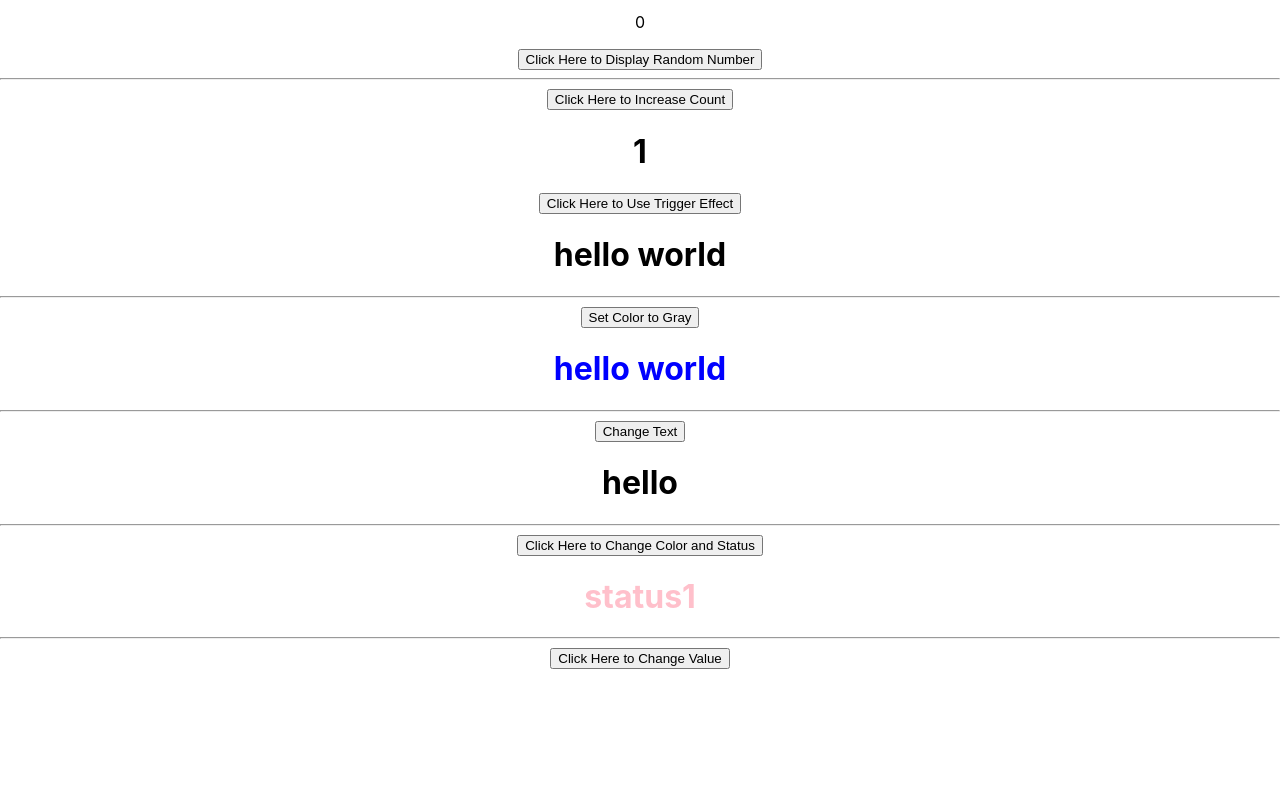
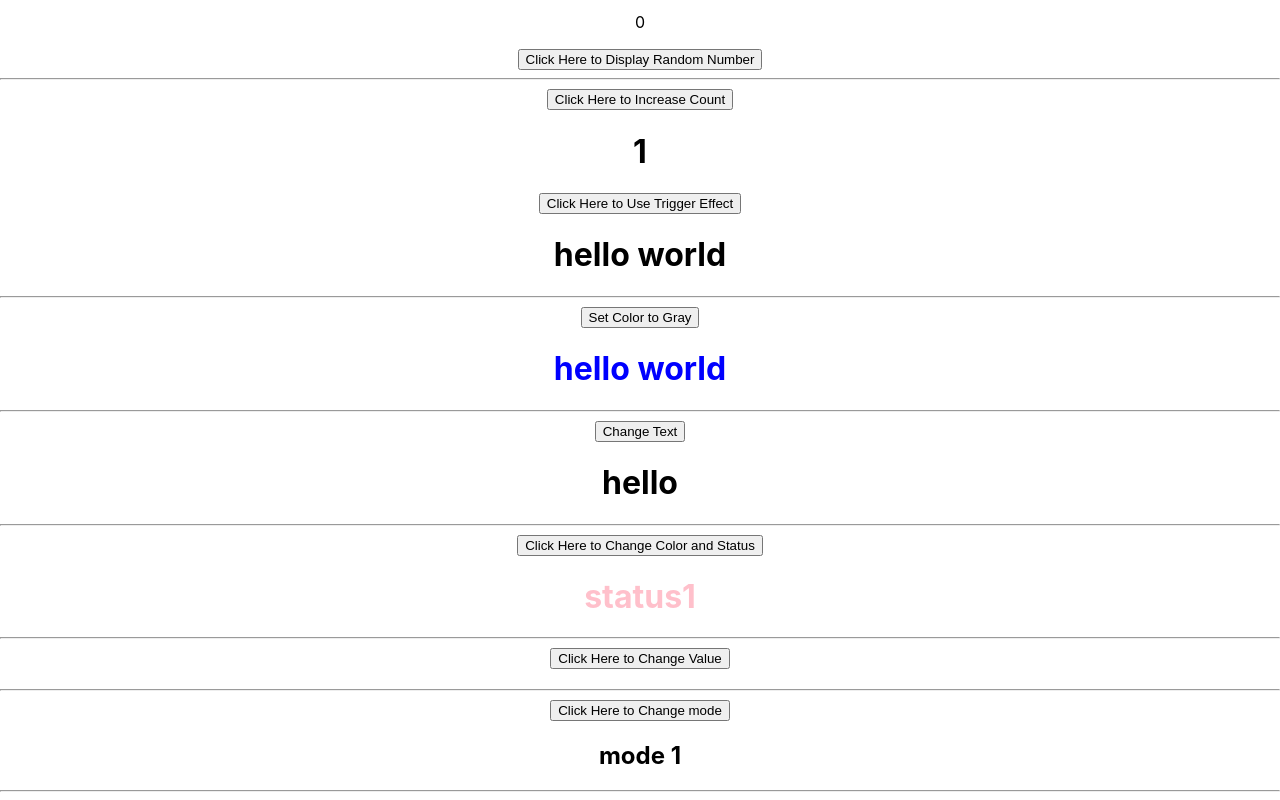
Before and after one commit to leen0512/react-status, a React (Create React App) app: page / in a window 1280 px wide. Shown: the part 1029-1829 px from the top of the page. Before the commit the page ends 1718 px from the top, so only its background shows below. Built offline with nearby package versions, Linux system fonts and the light colour scheme.

Commit message:
q6: change mode and use empty use effect

```diff
--- a/src/App.js
+++ b/src/App.js
@@ -14,6 +14,7 @@ import UseEffect2 from './components/useEffect/q2';
 import UseEffect3 from './components/useEffect/q3';
 import UseEffect4 from './components/useEffect/q4';
 import UseEffect5 from './components/useEffect/q5';
+import UseEffect6 from './components/useEffect/q6';
 
 //q1
 function ShowNumber(){
@@ -69,6 +70,8 @@ function App() {
 
   const [value, setValue] = useState('');
 
+  const [mode, setMode] = useState('mode 1');
+
   return (
     <div className="App">
       <ShowNumber title="Increase Number"></ShowNumber>
@@ -100,8 +103,11 @@ function App() {
         }}>Click Here to Change Color and Status</button>
       <UseEffect4 status={status} color={color2}></UseEffect4>
 
-      <button onClick={() => setValue("changed")}>Click Here to Change Value</button>
+      <button onClick={() => setValue("value changed")}>Click Here to Change Value</button>
       <UseEffect5 value={value}></UseEffect5>
+
+      <button onClick={() => setMode("mode changed")}>Click Here to Change mode</button>
+      <UseEffect6 mode={mode}></UseEffect6>
     </div>
   );
 }
--- a/src/components/useEffect/q5.js
+++ b/src/components/useEffect/q5.js
@@ -11,6 +11,7 @@ function UseEffect5(props){
 
     return <div>
         <h2>{props.value}</h2>
+        <hr></hr>
     </div>
 }
 
--- /dev/null
+++ b/src/components/useEffect/q6.js
@@ -0,0 +1,14 @@
+import { useEffect } from "react";
+
+function UseEffect6(props){
+    useEffect(() => {
+        console.log(`mode is: ${props.mode}`)
+    }, []);
+
+    return <div>
+        <h2>{props.mode}</h2>
+        <hr></hr>
+    </div>
+}
+
+export default UseEffect6;
```
